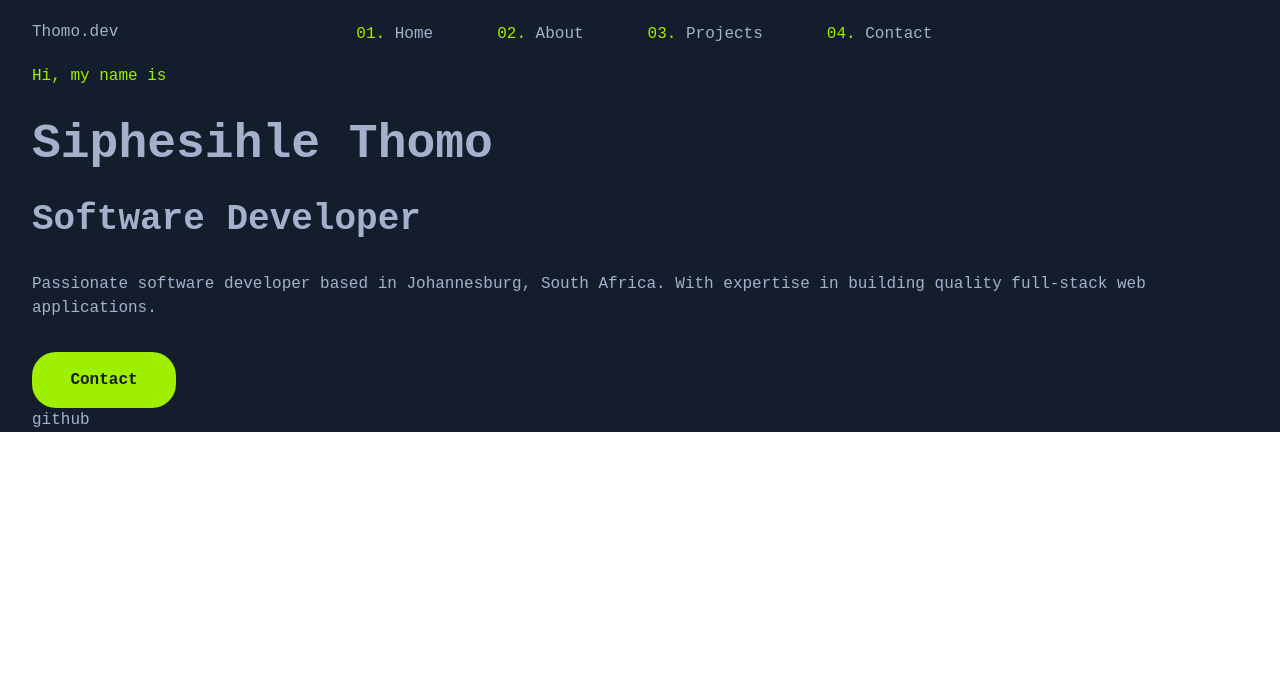
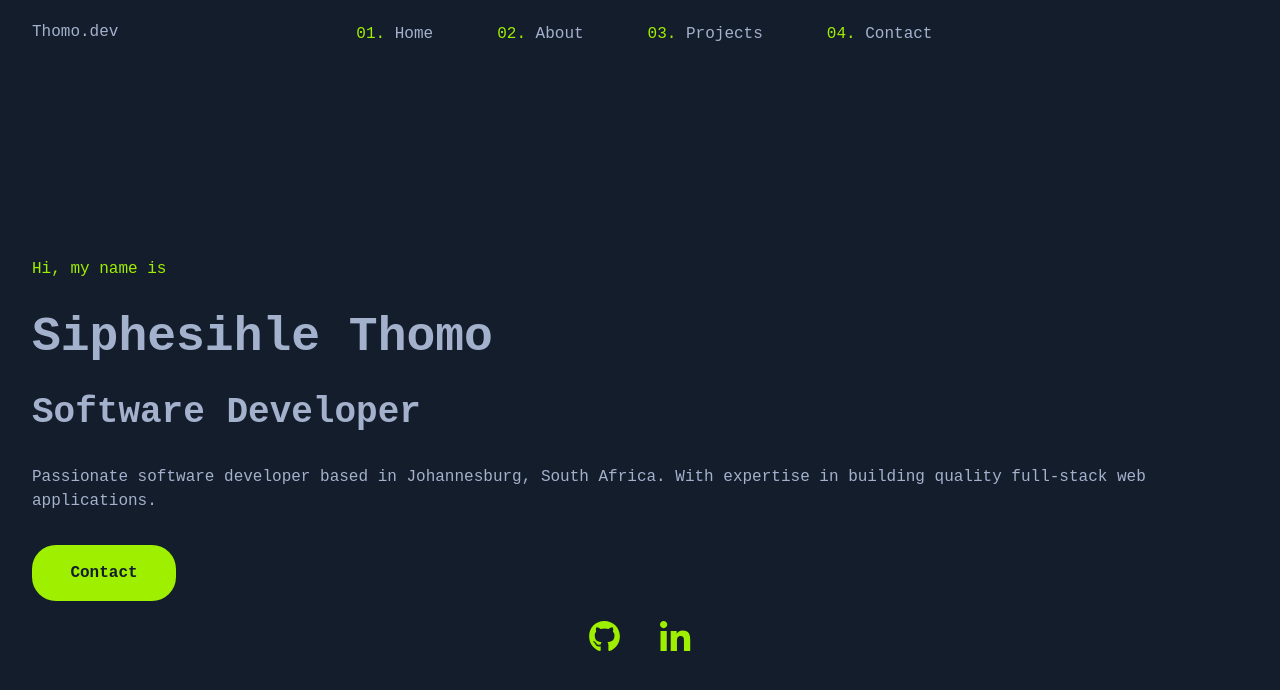
Before and after one commit to Sean-Thomo/portfolio, a Next.js app: page / in a window 1280 px wide. Shown: the top 690 px of the page. Built offline with nearby package versions, Linux system fonts and the light colour scheme.

Commit message:
chore(frontend): finish intro layout

```diff
--- a/src/app/page.tsx
+++ b/src/app/page.tsx
@@ -9,7 +9,7 @@ export default function Home() {
         {/* Navbar */}
         <Navbar />
         {/* Intro Text */}
-        <div className="flex flex-col mt-">
+        <div className="min-h-screen place-content-center flex  flex-col ">
           <div className="grid gap-8 justify-center items-start">
             <p className="text-green">Hi, my name is</p>
             <h1 className="font-semibold text-5xl">Siphesihle Thomo</h1>
@@ -22,8 +22,9 @@ export default function Home() {
             >Contact</Link>
           </div>
 
-          <div className="flex flex-col">
-            github
+          <div className="flex flex-row justify-center items-center">
+            <svg className='m-5' width={31} height={30}><use xlinkHref="/appIcons.svg#github"/></svg>
+            <svg className='m-5' width={31} height={30}><use xlinkHref="/appIcons.svg#linkedin"/></svg>
           </div>
         </div>
 
```
Also changed, not shown: public/appIcons.svg.
